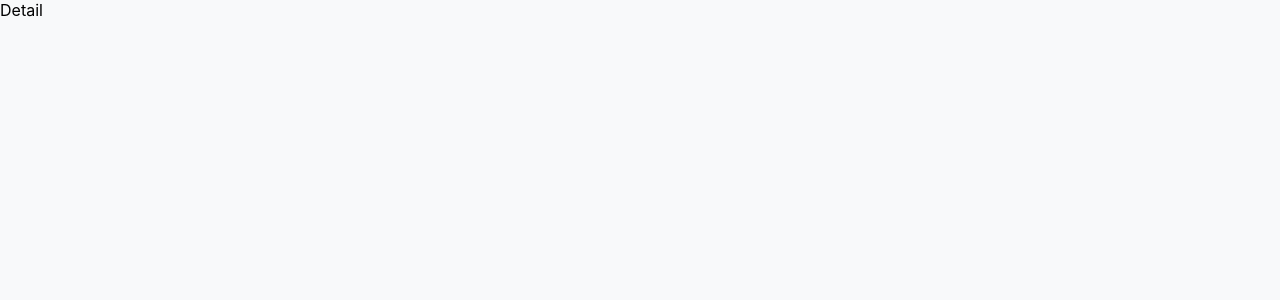
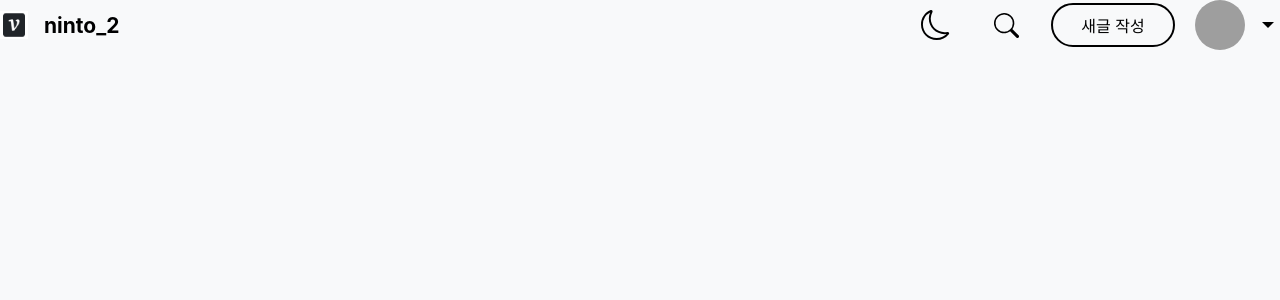
Before and after one commit to youdaehoon/practice_clone_velog, a React (Create React App) app: page /detail in a window 1280 px wide. Shown: the top 300 px of the page. Built offline with nearby package versions, Linux system fonts and the light colour scheme; grey boxes are pictures that could not be loaded.

Commit message:
feat: detail/header 완료 modify:component/ui/header
- 공용 컴포넌트 header 수정하였습니다.
- darkmode에 대한 로직을 이해하지 못하여 삭제하였습니다.

related: #14

```diff
--- a/src/components/ui/Header.tsx
+++ b/src/components/ui/Header.tsx
@@ -5,20 +5,16 @@ import "../../styles/common.css";
 
 interface IProps {
   children: React.ReactElement;
-  darkMode: boolean;
-  setDarkMode?: any;
 }
 
 const Header: React.FC<IProps> = ({
   children: c,
-  darkMode: dm,
-  setDarkMode: sdm,
 }) => {
   return (
-    <>
+    <header className="flex space-between align-center">
       {c}
-      <NavMenu darkMode={dm} setDarkMode={sdm} />
-    </>
+      <NavMenu  />
+    </header>
   );
 };
 
--- a/src/components/ui/NavMenu.tsx
+++ b/src/components/ui/NavMenu.tsx
@@ -4,12 +4,13 @@ import { GoTriangleDown } from "react-icons/go";
 import ProfileImage from "../ProfileImage";
 
 interface HeaderProps {
-  darkMode: boolean;
-  setDarkMode: any;
+
 }
 
-const NavMenu: React.FC<HeaderProps> = ({ darkMode, setDarkMode }) => {
+const NavMenu: React.FC<HeaderProps> = ({  }) => {
   const [toggleBar, setToggleBar] = useState<boolean>(false);
+  const darkMode=false;
+  const setDarkMode=""
 
   const toggleMode = (state: boolean, setFunc: any) => setFunc(!state);
 
--- /dev/null
+++ b/src/pages/detail/header/DetailHeader.tsx
@@ -0,0 +1,16 @@
+import React from 'react'
+
+import Header from '../../../components/ui/Header'
+import DetailLogo from './DetailLogo'
+
+
+const DetailHeader :React.FC = () => {
+  return (
+    <Header>
+        <DetailLogo/>
+    </Header>
+
+  )
+}
+
+export default DetailHeader
--- /dev/null
+++ b/src/pages/detail/header/DetailLogo.tsx
@@ -0,0 +1,19 @@
+import React from 'react'
+import logo from "../../../assets/img/velogLogo.png"
+
+import "../../../styles/common.css"
+import "./detaillogo.css"
+
+const DetailLogo:React.FC= () => {
+const data={
+    nick:"ninto_2"
+}
+  return (
+    <div className='wrap-logo flex align-center '>
+        <img className='pointer' src={logo} width={28} height={28}></img>
+        <span>{data.nick}</span>
+    </div>
+  )
+}
+
+export default DetailLogo
--- /dev/null
+++ b/src/pages/detail/header/detaillogo.css
@@ -0,0 +1,7 @@
+.wrap-logo{
+    font-size: 1.3125rem;
+    gap:1rem;
+}
+.wrap-logo>span{
+    font-weight: bold;
+}
--- a/src/pages/detail/index.tsx
+++ b/src/pages/detail/index.tsx
@@ -1,8 +1,11 @@
 import React from 'react'
+import DetailHeader from './header/DetailHeader'
 
 const Detail:React.FC = () => {
   return (
-    <div>Detail</div>
+    <div>
+      <DetailHeader/>
+    </div>
   )
 }
 
--- a/src/pages/main/header/index.tsx
+++ b/src/pages/main/header/index.tsx
@@ -7,10 +7,10 @@ import HeaderLogo from "./HeaderLogo";
 import "./index.css";
 
 const MainHeader: React.FC = () => {
-  const [darkMode, setDarkMode] = useState<boolean>(true);
+
   return (
     <header className=" flex space-between align-center main-background-color">
-      <Header darkMode={darkMode} setDarkMode={setDarkMode}>
+      <Header >
         <HeaderLogo />
       </Header>
     </header>
```
Also changed, not shown: src/assets/img/velogLogo.png (added).
